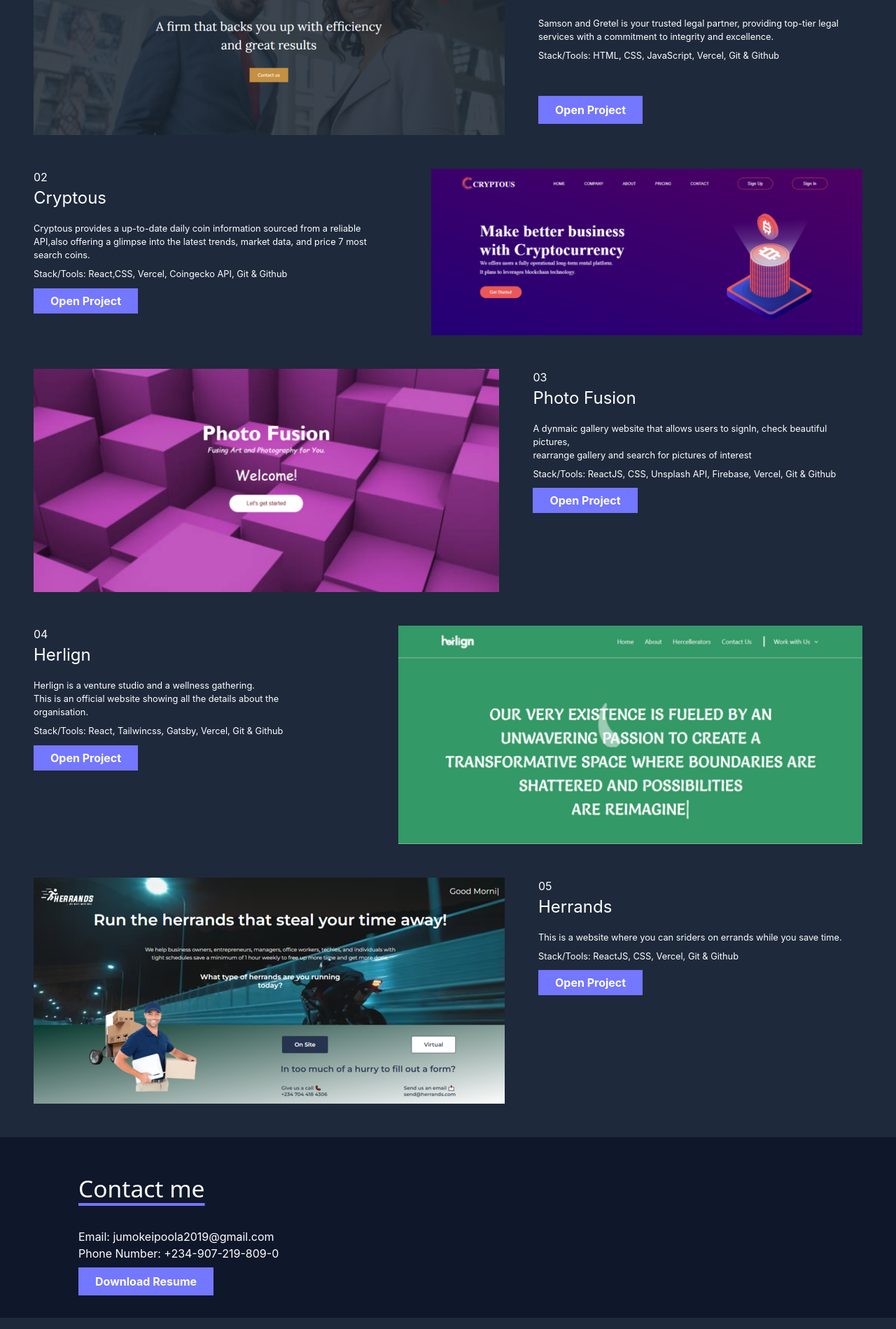
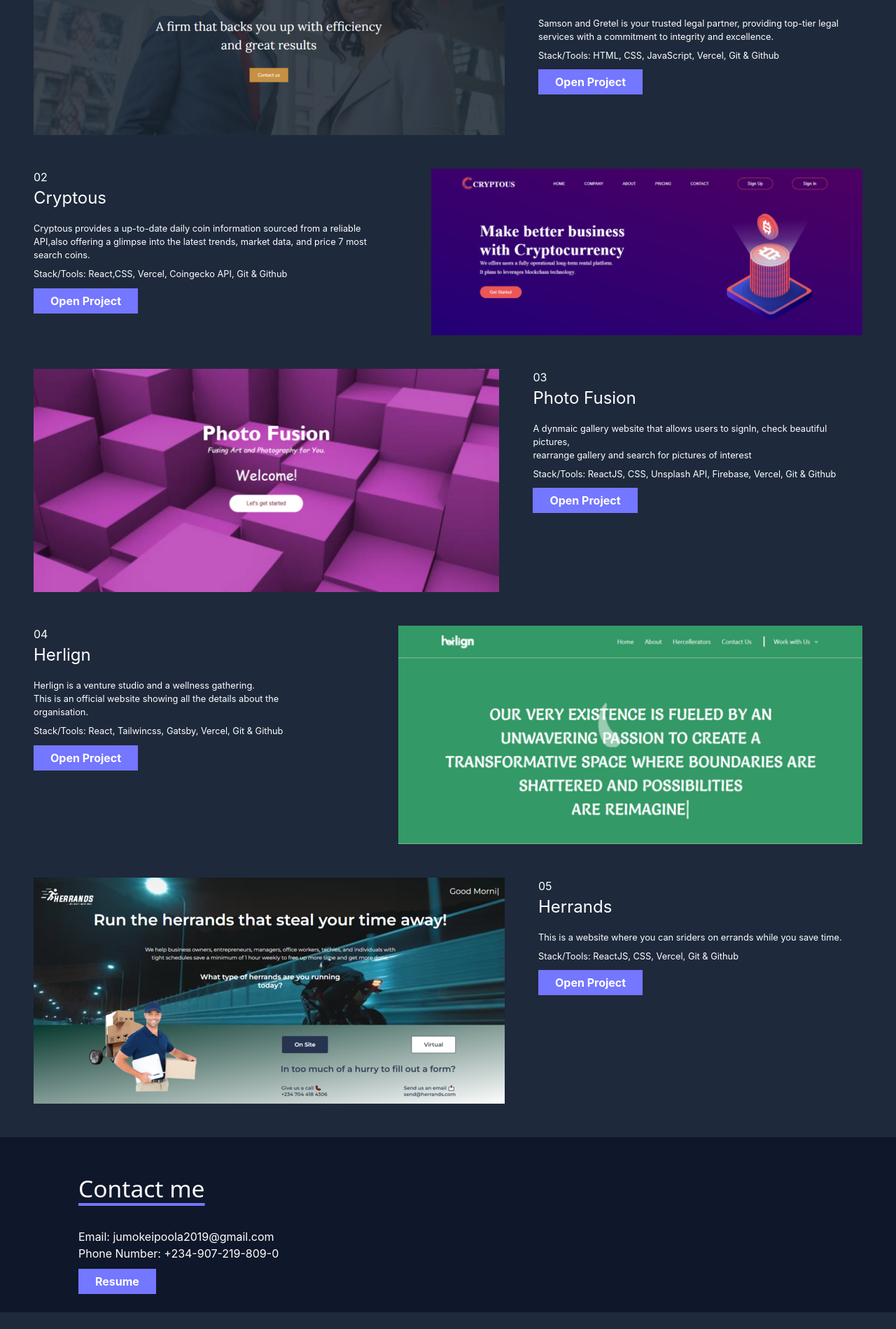
Before and after one commit to jummie-jk/Uptick-Talent-Fellowship, a React (Create React App) app: page / in a window 1280 px wide. Shown: the part 1661-3560 px from the top of the page at 70% size. Built offline with nearby package versions, Linux system fonts and the light colour scheme.

Commit message:
Update: Added url to project1

```diff
--- a/src/components/Contact.js
+++ b/src/components/Contact.js
@@ -1,9 +1,17 @@
 import React from "react";
-import Button from "./Button";
-
+// import Button from "./Button";
+// import resume from "./Images/myresume.pdf"
 
 const Contact = () => {
+    // const handleDownload = () => {
+    //     // const resumeUrl = './Images/myresume.pdf';
+    //     const link = document.createElement('a');
+    //     link.href = resume;
+    //     link.target = '_blank';
+    //     link.download = 'myresume.pdf'; // Specifies the default file name
 
+    //     link.click();
+    //   };
   return (
     <>
       <div className=" bg-blue-primary text-white  pt-12 overflow-y-hidden font-PTSans">
@@ -15,12 +23,20 @@
         <div className=" font-inter py-8 pl-28">
             <p><span className="font-500">Email: </span>jumokeipoola2019@gmail.com</p>
             <p><span>Phone Number:</span> +234-907-219-809-0</p>
-            <div>
-                <Button
-                    className="bg-lightb hover:bg-blue-700 text-white mt-2 font-bold py-2 px-6 font-inter"
-                    to="/signup">
+            <div className="pt-4">
+            <a
+                            href="https://docs.google.com/document/d/1nviURhtmUNJsEEUAk0awVtIyBpEVjlW6ff-XL5OOfms/edit?usp=drivesdk"
+                            target="_blank"
+                            rel="noopener noreferrer"
+                            className="bg-lightb hover:bg-blue-700 text-white mt-8 font-bold py-2 px-6 font-inter"
+                            >
+                            Resume
+                        </a>
+                {/* <Button
+                    onClick={handleDownload}
+                    className="bg-lightb hover:bg-blue-700 text-white mt-2 font-bold py-2 px-6 font-inter">
                     Download Resume
-                </Button>
+                </Button> */}
             </div>
         </div>
       </div>
--- a/src/components/Projects.js
+++ b/src/components/Projects.js
@@ -4,7 +4,6 @@
 import gallery from "./Images/galleryN.png"
 import herlign from "./Images/herlignN.png"
 import herrands from "./Images/herrandsN.png"
-import Button from "./Button";
 const Projects = () => {
 
   return (
@@ -27,11 +26,19 @@
                         <p className="text-[0.8rem] pb-2">Samson and Gretel is your trusted legal partner, providing top-tier legal <br></br>services with a commitment to integrity and excellence.</p>
                         <p className="text-[0.8rem]">Stack/Tools: HTML, CSS, JavaScript, Vercel, Git & Github</p>
                         <div className="pt-4">
-                        <Button
+                        <a
+                            href="https://samson-gretel-law-firm.vercel.app/"
+                            target="_blank"
+                            rel="noopener noreferrer"
                             className="bg-lightb hover:bg-blue-700 text-white mt-8 font-bold py-2 px-6 font-inter"
-                            to="/signup">
+                            >
                             Open Project
-                            </Button>
+                        </a>
+                        {/* <Button
+                            className="bg-lightb hover:bg-blue-700 text-white mt-8 font-bold py-2 px-6 font-inter"
+                            to="https://samson-gretel-law-firm.vercel.app/">
+                            Open Project
+                            </Button> */}
                         </div>
                     </div>
                 </div>
--- a/src/components/footer.js
+++ b/src/components/footer.js
@@ -2,6 +2,7 @@
 
 
 const Footer = () => {
+
 
   return (
     <>
```
